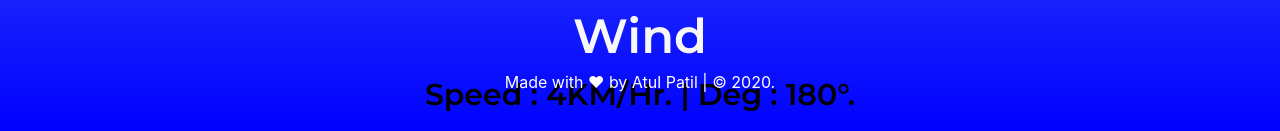
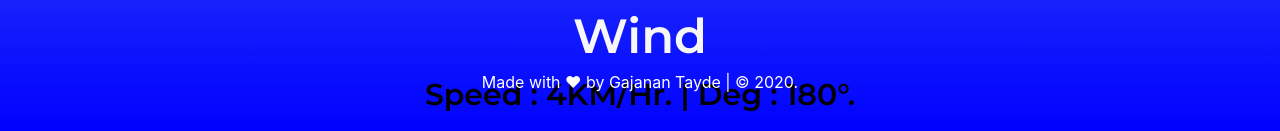
Before and after one commit to gajanannitk/Weather-App, a plain HTML site: page index.html in a window 1280 px wide. Shown: the part 686-817 px from the top of the page. Drawn offline with nearby package versions, Linux system fonts and the light colour scheme.

Commit message:
Update index.html

```diff
--- a/index.html
+++ b/index.html
@@ -39,7 +39,7 @@
     </div>
 </body>
 <footer>
-    Made with &#10084; by Atul Patil | &#169; 2020.
+    Made with &#10084; by Gajanan Tayde | &#169; 2020.
 </footer>
 <script src="app.js">
 
```
